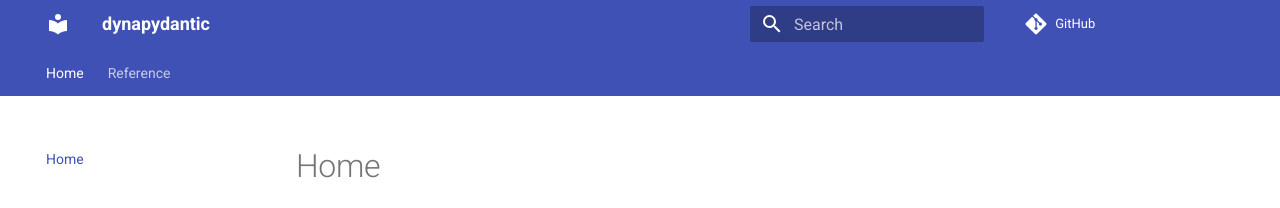
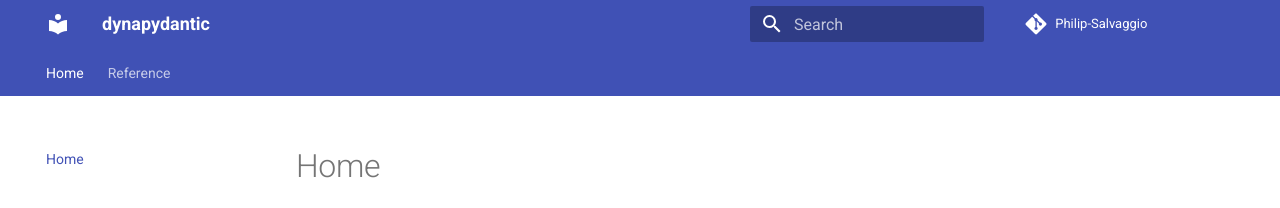
Before and after one commit to psalvaggio/dynapydantic, an MkDocs documentation site: the page built from docs/README.md, in a window 1280 px wide. Shown: the top 208 px of the page. Built offline with MkDocs 1.6.1 and Material for MkDocs 9.7.7, drawn with Linux system fonts in a browser that asks for light colours; comment, search, counter and statistics services are not loaded; the version menu is left out; part of the change alters nothing that is shown.

Commit message:
Update the repo url

```diff
--- a/mkdocs.yml
+++ b/mkdocs.yml
@@ -1,5 +1,5 @@
 site_name: dynapydantic
-repo_url: https://github.com/psalvaggio/dynapydantic
+repo_url: https://philip-salvaggio.github.io/dynapydantic/
 
 theme:
   name: material
```
